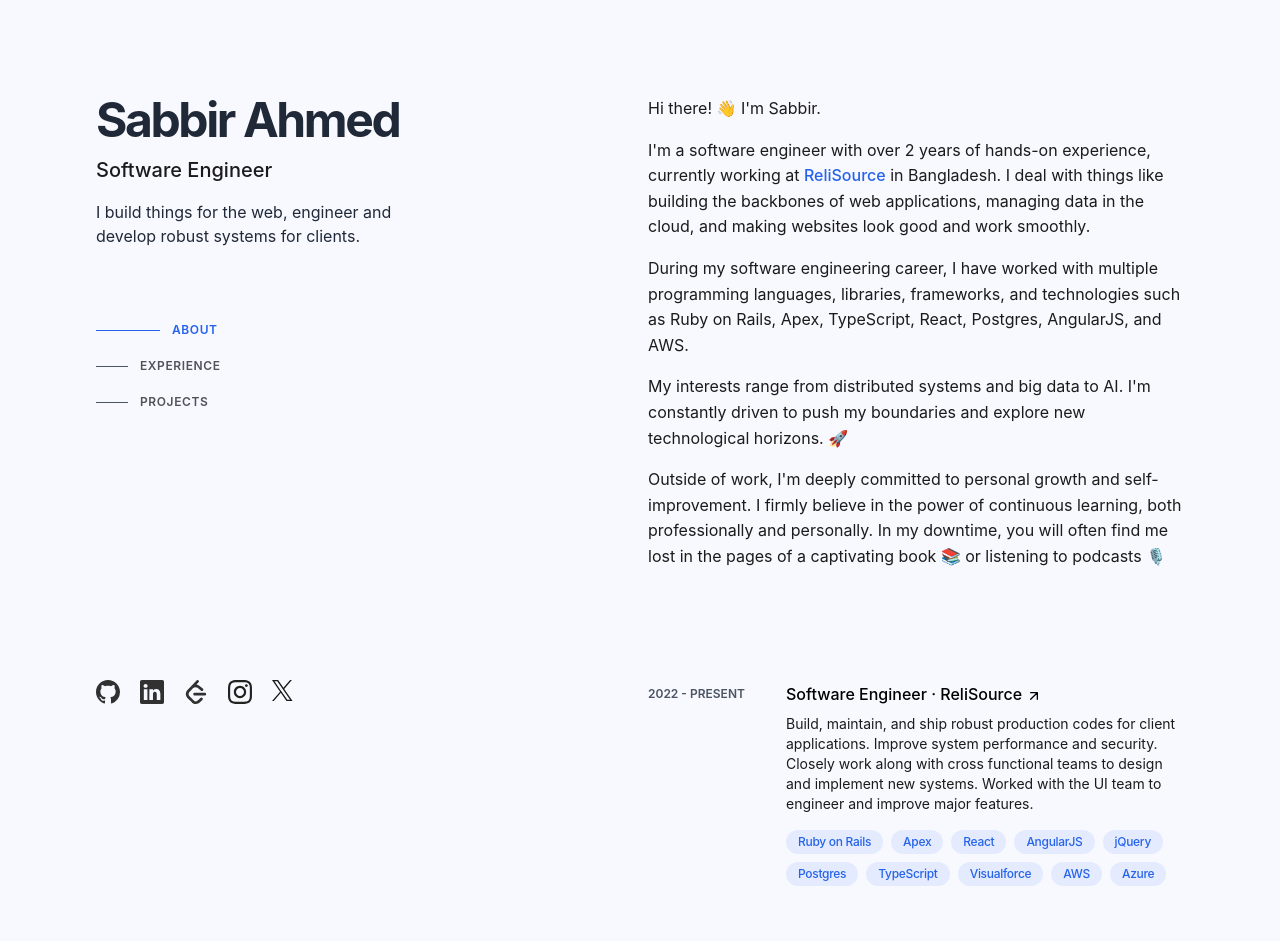
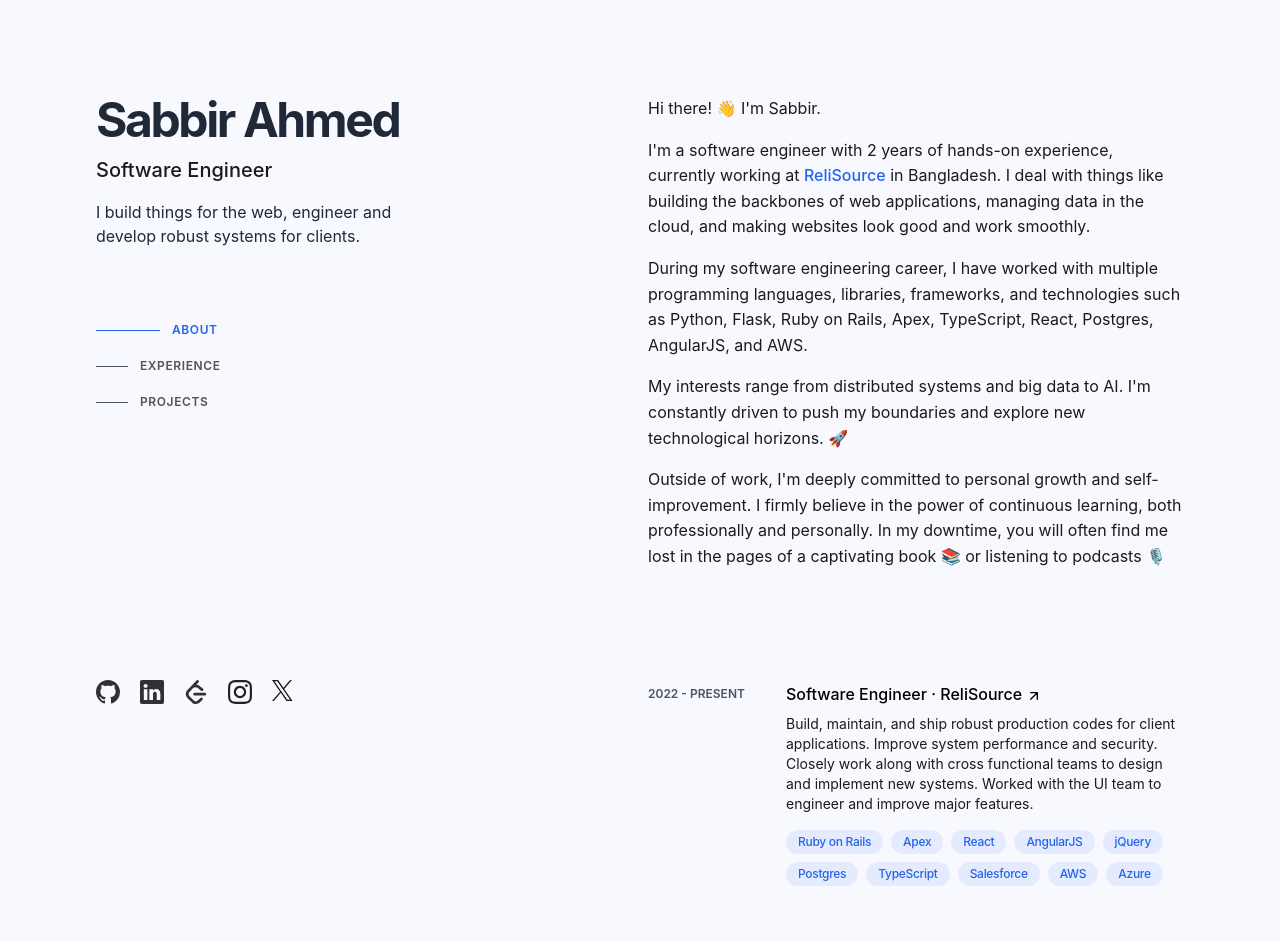
Before and after one commit to Sabbir256/sabbir256.github.io, a React (Vite) app: page / in a window 1280 px wide. Shown: the top 941 px of the page. Built offline with nearby package versions, Linux system fonts and the light colour scheme.

Commit message:
Update about and experince

```diff
--- a/src/components/About.tsx
+++ b/src/components/About.tsx
@@ -8,7 +8,7 @@ function About() {
       <div className="flex flex-col gap-4 leading-[1.6]">
         <p>Hi there! 👋 I'm Sabbir. </p>
         <p>
-          I'm a software engineer with over 2 years of hands-on experience,
+          I'm a software engineer with {new Date(Date.now() - new Date("2022/02/08")).getFullYear() - 1970} years of hands-on experience,
           currently working at{" "}
           <a
             href="https://www.relisource.com/"
@@ -20,7 +20,7 @@ function About() {
           in Bangladesh. I deal with things like building the backbones of web applications, managing data in the cloud, and making websites look good and work smoothly.
         </p>
         <p>
-          During my software engineering career, I have worked with multiple programming languages, libraries, frameworks, and technologies such as Ruby on Rails, Apex, TypeScript, React, Postgres, AngularJS, and AWS.
+          During my software engineering career, I have worked with multiple programming languages, libraries, frameworks, and technologies such as Python, Flask, Ruby on Rails, Apex, TypeScript, React, Postgres, AngularJS, and AWS.
         </p>
         <p>
           My interests range from distributed systems and big data to AI. I'm constantly driven to push my boundaries and explore new technological horizons. 🚀
--- a/src/components/Experience.tsx
+++ b/src/components/Experience.tsx
@@ -20,9 +20,9 @@ function Experience() {
           "jQuery",
           "Postgres",
           "TypeScript",
-          "Visualforce",
+          "Salesforce",
           "AWS",
-          "Azure",
+          "Azure"
         ]}
         duration="2022 - PRESENT"
         url="https://www.relisource.com/"
```
